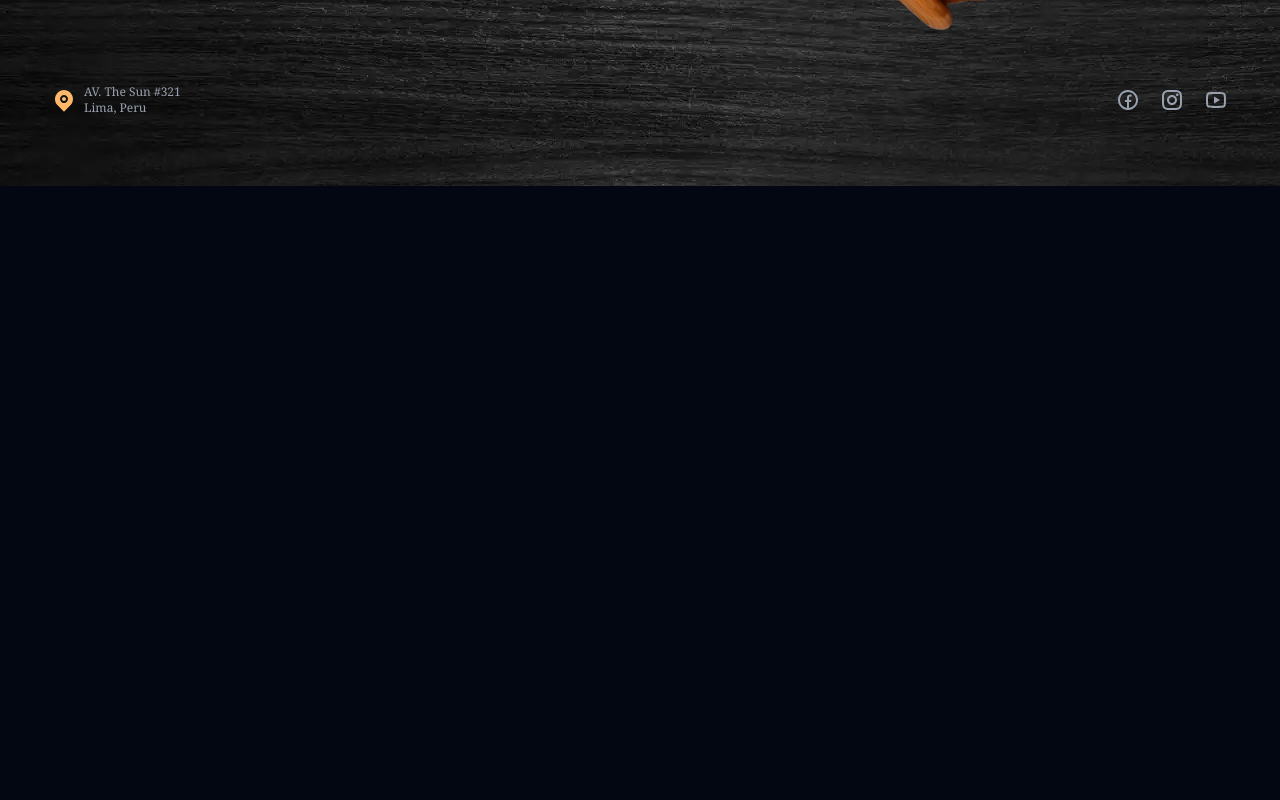
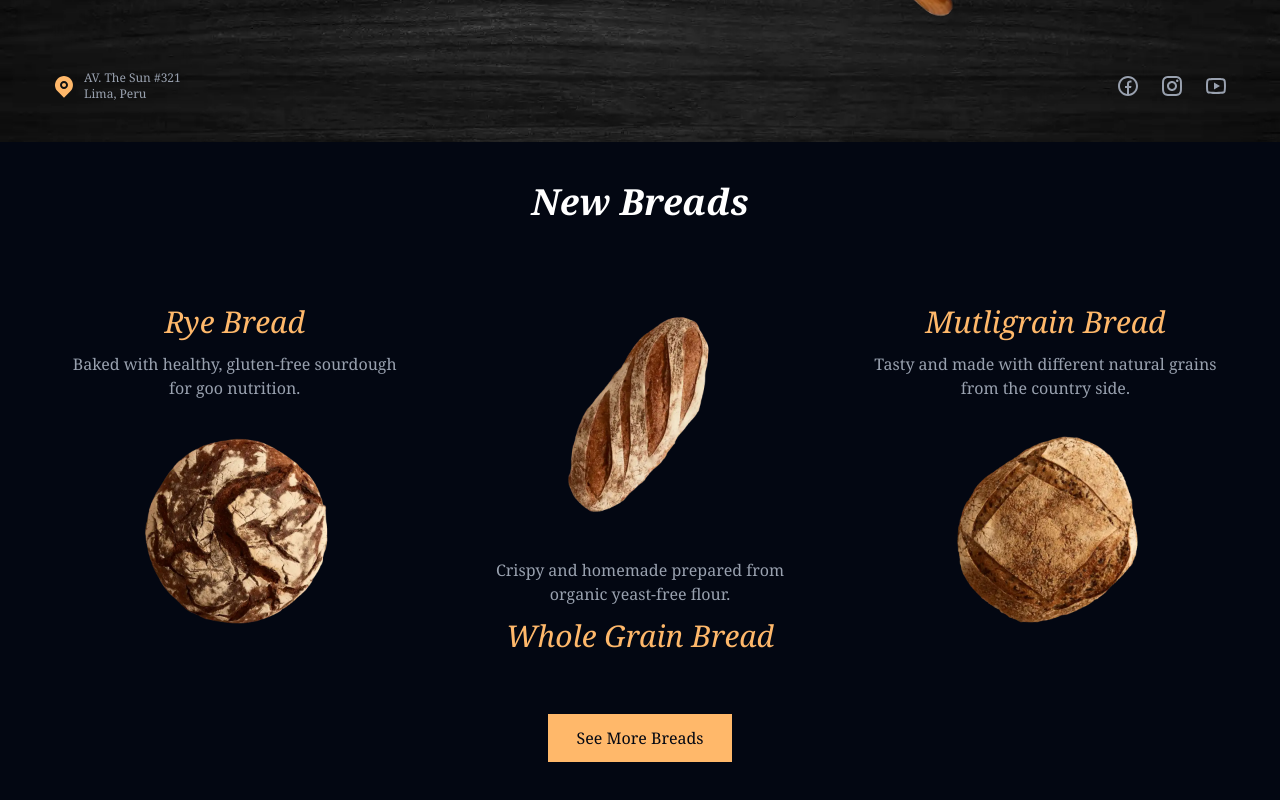
Before and after one commit to NDTC-Mangansakan/react-bread-website, a React (Vite) app: page / in a window 1280 px wide. Shown: the part 614-1414 px from the top of the page. Built offline with nearby package versions, Linux system fonts and the light colour scheme.

Commit message:
partial modification of navbar, Home and New components

```diff
--- a/src/App.jsx
+++ b/src/App.jsx
@@ -1,14 +1,13 @@
-import bg from './assets/img/home-bg.webp'
 import Navbar from './components/Navbar'
 import Home from './pages/Home'
+import New from './pages/New'
 
 const App = () => {
   return (
     <>
-      <div style={{ backgroundImage: `url(${bg})` }}>
-        <Navbar />
-        <Home />
-      </div>
+      <Navbar />
+      <Home />
+      <New/>
     </>
   )
 }
--- a/src/components/Navbar.jsx
+++ b/src/components/Navbar.jsx
@@ -10,7 +10,7 @@ const Navbar = () => {
     }
 
     return (
-        <nav className='h-[10vh] sticky top-0 right-0 left-0 flex items-center z-99 bg-transparent backdrop-blur-xs'>
+        <nav className='h-[10vh] fixed top-0 right-0 left-0 flex items-center z-99 bg-transparent backdrop-blur-xs'>
             <div className="custom-container flex justify-between items-center">
                 <p className="text-xl italic text-primary font-bold ">Bakery</p>
 
--- a/src/index.css
+++ b/src/index.css
@@ -14,7 +14,7 @@ html{
 }
 
 body{
-  @apply font-serif relative bg-gray-950 text-white;
+  @apply font-serif relative bg-gray-950 text-white overflow-x-hidden;
   height: 500vh;
 }
 
--- a/src/pages/Home.jsx
+++ b/src/pages/Home.jsx
@@ -1,10 +1,11 @@
+import homeBg from '../assets/img/home-bg.webp'
 import homeImg from '../assets/img/home-bread.webp'
 import breadOverlay from '../assets/img/bread-1.png'
 import { RiFacebookCircleLine, RiInstagramLine, RiMapPinFill, RiYoutubeLine } from '@remixicon/react'
 
 const Home = () => {
   return (
-    <section id='home' className='min-h-[90vh] py-10 flex items-center bg-no-repeat bg-cover bg-fixed lg:py-0' >
+    <section id='home' className='min-h-[90vh] pt-[17vh] pb-10 flex items-center bg-no-repeat bg-cover bg-fixed' style={{backgroundImage: `url(${homeBg})`}}>
       <div className="custom-container">
         <div className="flex flex-col gap-10 items-center justify-center lg:flex-row lg:gap-0">
           {/* Home data */}
--- a/src/pages/New.jsx
+++ b/src/pages/New.jsx
@@ -1,8 +1,62 @@
-import React from 'react'
+import newBread1 from '../assets/img/new-bread-1.webp'
+import newBread2 from '../assets/img/new-bread-2.webp'
+import newBread3 from '../assets/img/new-bread-3.webp'
+
+const newBreadsInfo = [
+  {
+    breadName:'Rye Bread',
+    info:'Baked with healthy, gluten-free sourdough for goo nutrition.',
+    img:newBread1
+  },
+  {
+    breadName: 'Whole Grain Bread',
+    info: 'Crispy and homemade prepared from organic yeast-free flour.',
+    img: newBread2
+  },
+  {
+    breadName: 'Mutligrain Bread',
+    info: 'Tasty and made with different natural grains from the country side.',
+    img: newBread3
+  }
+]
+
+
+const BreadComponent = ({ breadName, info, img, index }) => {
+  const flexDirection = index === 1 ? 'lg:flex-col-reverse' : 'lg:flex-col'
+  const subTextMargin = index === 1 ? 'lg:mb-3' : 'lg:mt-3'
+  const imgMargin = index === 1 ? 'lg:mb-8' : 'lg:mt-8'
+
+  return(
+    <div className={`text-center flex flex-col ${flexDirection} w-[320px] lg:w-1/3`}>
+      <p className="italic text-primary text-xl sm:text-2xl lg:text-3xl">{breadName}</p>
+      <p className={`px-2 mt-3 text-gray-400 ${subTextMargin} [350px]:px-0`}>{info}</p>
+      <img src={img} alt={breadName} className={`mt-8 w-40 mx-auto lg: sm:w-50  ${imgMargin}`}/>
+    </div>
+  )
+}
 
 const New = () => {
   return (
-    <div>New</div>
+    <section id='new' className='py-10'>
+      <div className="custom-container">
+        <p className="text-2xl font-bold italic text-center sm:text-3xl lg:text-4xl">New Breads</p>
+
+        <div className="mt-15 flex flex-col items-center gap-10 justify-center lg:flex-row">
+          {newBreadsInfo.map(({ breadName, info, img }, i) => (
+            <BreadComponent key={breadName}
+                            breadName={breadName}
+                            info={info}
+                            img={img}
+                            index={i}/>
+          ))}
+        </div>
+        <div className="mt-5 flex justify-center">
+          <a href="#new" className="mt-5 inline-block px-5 py-3 bg-primary text-gray-950 lg:mt-10 lg:px-7">
+            See More Breads
+          </a>
+        </div>
+      </div>
+    </section>
   )
 }
 
```
